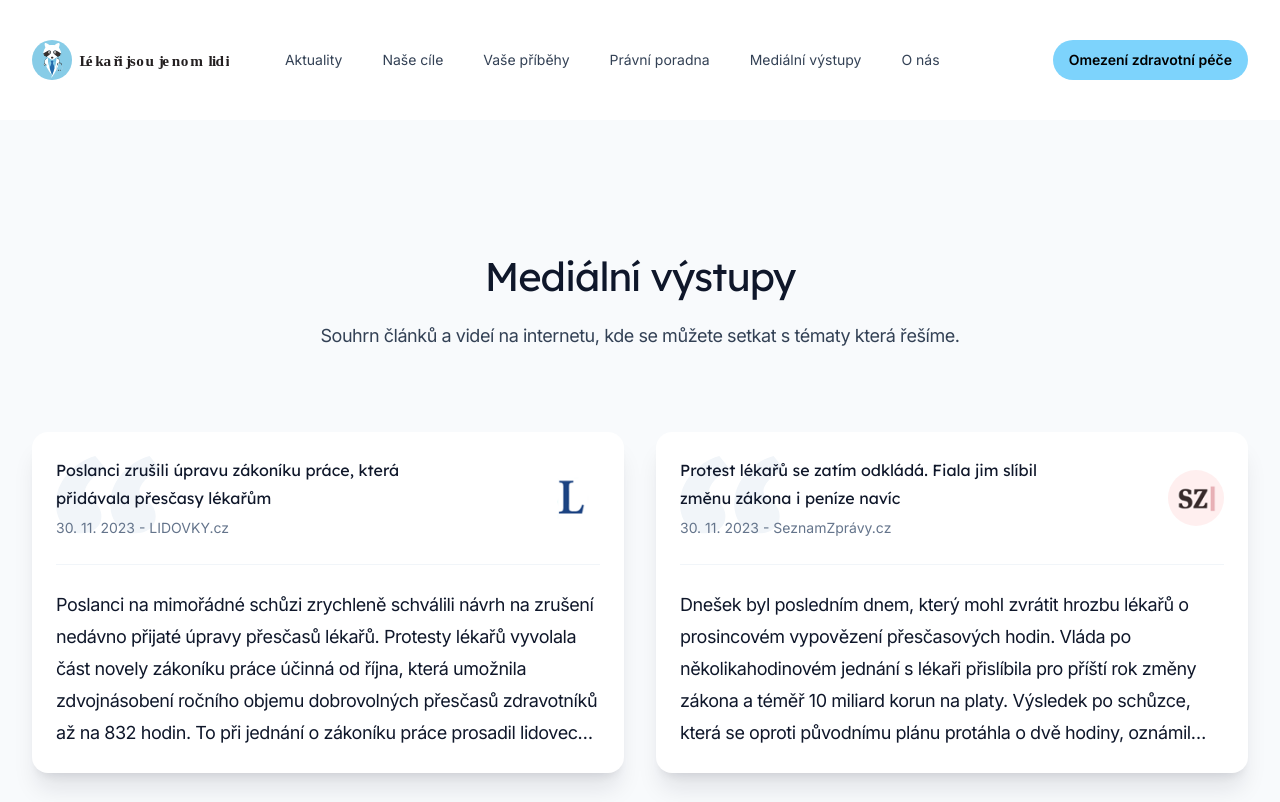
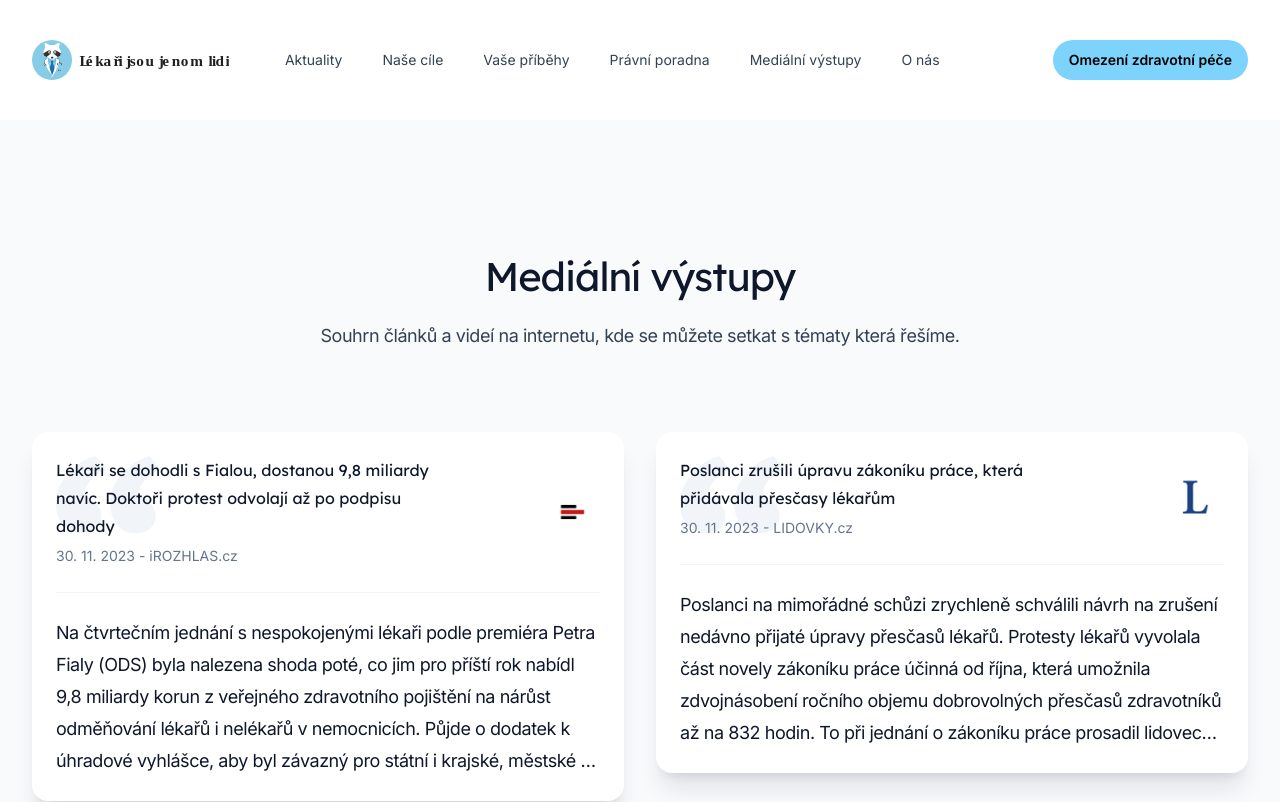
Before and after one commit to ohweb/lekari-jsou-jenom-lidi, a Next.js app: page /medialni-vystupy in a window 1280 px wide. Shown: the top 802 px of the page. Built offline with nearby package versions, Linux system fonts and the light colour scheme.

Commit message:
feat(content): add new media article

```diff
--- a/src/app/medialni-vystupy/media-outputs-press.ts
+++ b/src/app/medialni-vystupy/media-outputs-press.ts
@@ -1,6 +1,15 @@
 import mediaOutlets from '@/app/medialni-vystupy/media-outlets'
 
 const mediaOutputs = [
+  {
+    title:
+      'Lékaři se dohodli s Fialou, dostanou 9,8 miliardy navíc. Doktoři protest odvolají až po podpisu dohody',
+    date: new Date('2023-11-30'),
+    perex:
+      'Na čtvrtečním jednání s nespokojenými lékaři podle premiéra Petra Fialy (ODS) byla nalezena shoda poté, co jim pro příští rok nabídl 9,8 miliardy korun z veřejného zdravotního pojištění na nárůst odměňování lékařů i nelékařů v nemocnicích. Půjde o dodatek k úhradové vyhlášce, aby byl závazný pro státní i krajské, městské či soukromé nemocnice, řekl Fiala po jednání.',
+    link: 'https://www.irozhlas.cz/zpravy-domov/nemocnice-prescasy-vypovedi-jan-prada-odbory-lekari-doktori_2311301438_hof',
+    source: mediaOutlets.irozhlas,
+  },
   {
     title:
       'Poslanci zrušili úpravu zákoníku práce, která přidávala přesčasy lékařům',
```
